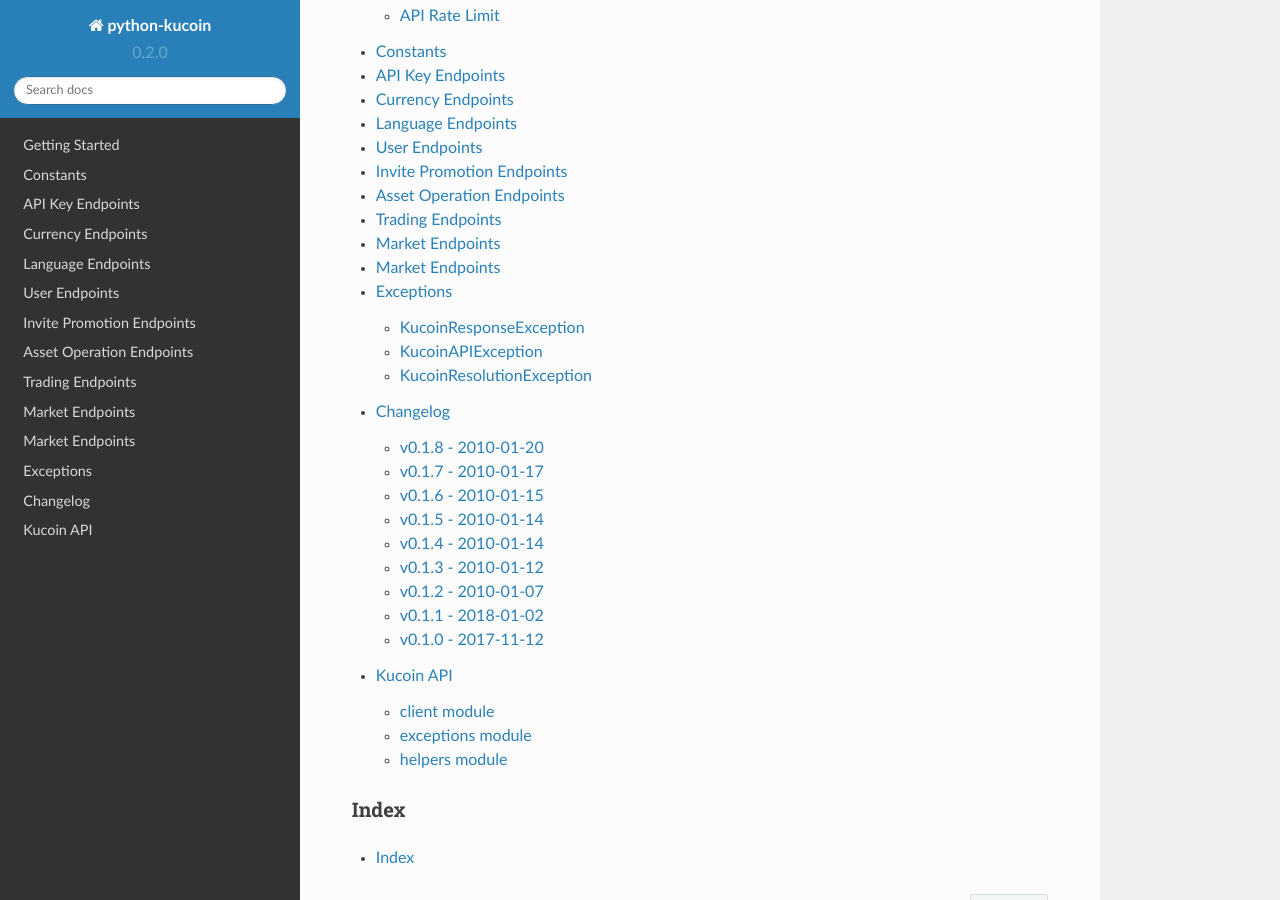
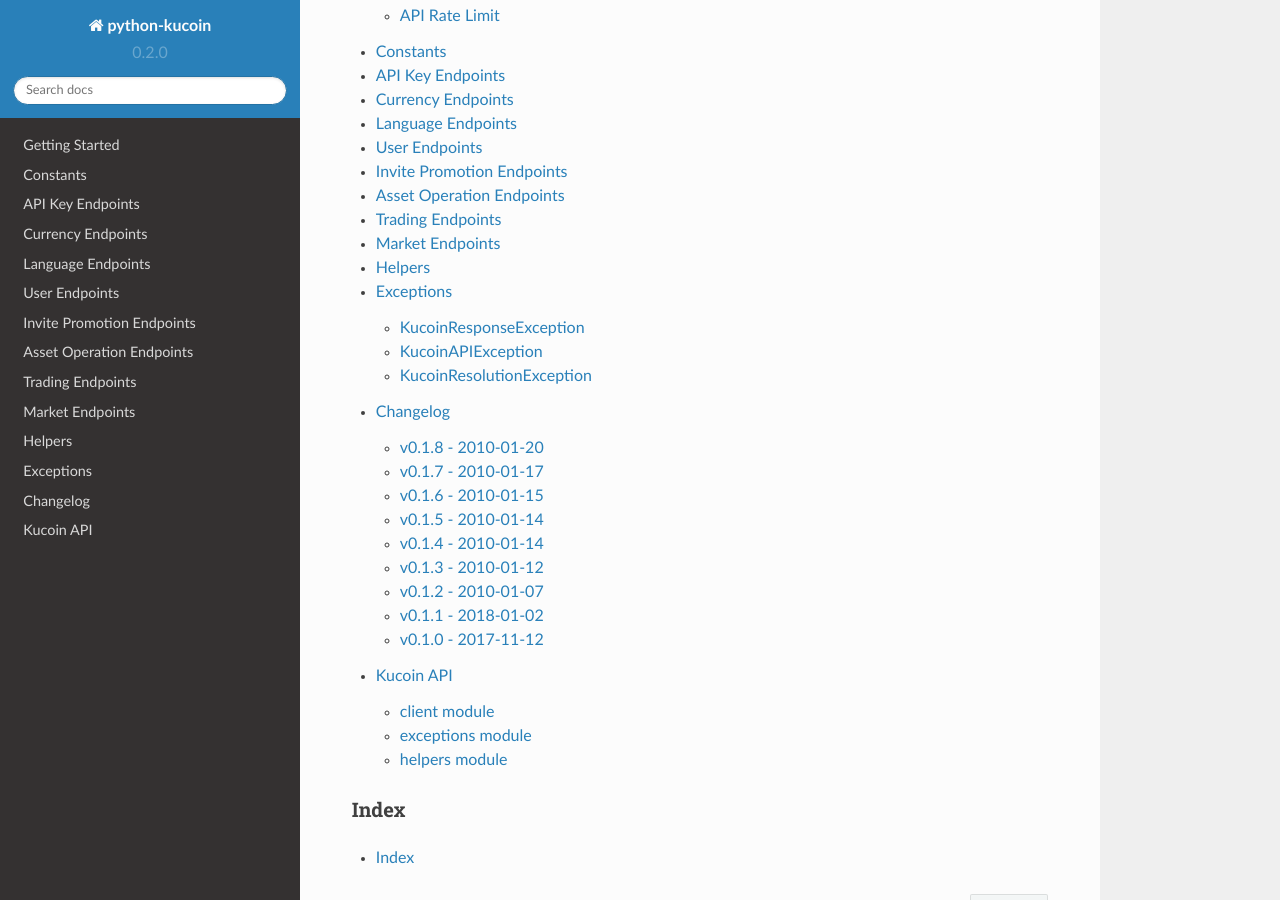
Before and after one commit to sammchardy/python-kucoin, a Sphinx documentation site: the page built from docs/index.rst, in a window 1280 px wide and 900 px high, scrolled down 2402 px. Built offline with Sphinx 7.4.7 and the Read the Docs theme 2.0.0, drawn with Linux system fonts in a browser that asks for light colours; formulas are drawn with MathJax 3.

Commit message:
Fix name of doc file

```diff
--- a/docs/helpers.rst
+++ b/docs/helpers.rst
@@ -1,5 +1,5 @@
-Market Endpoints
-================
+Helpers
+=======
 
 .. autoclass:: kucoin.helpers
     :members: date_to_seconds
```
